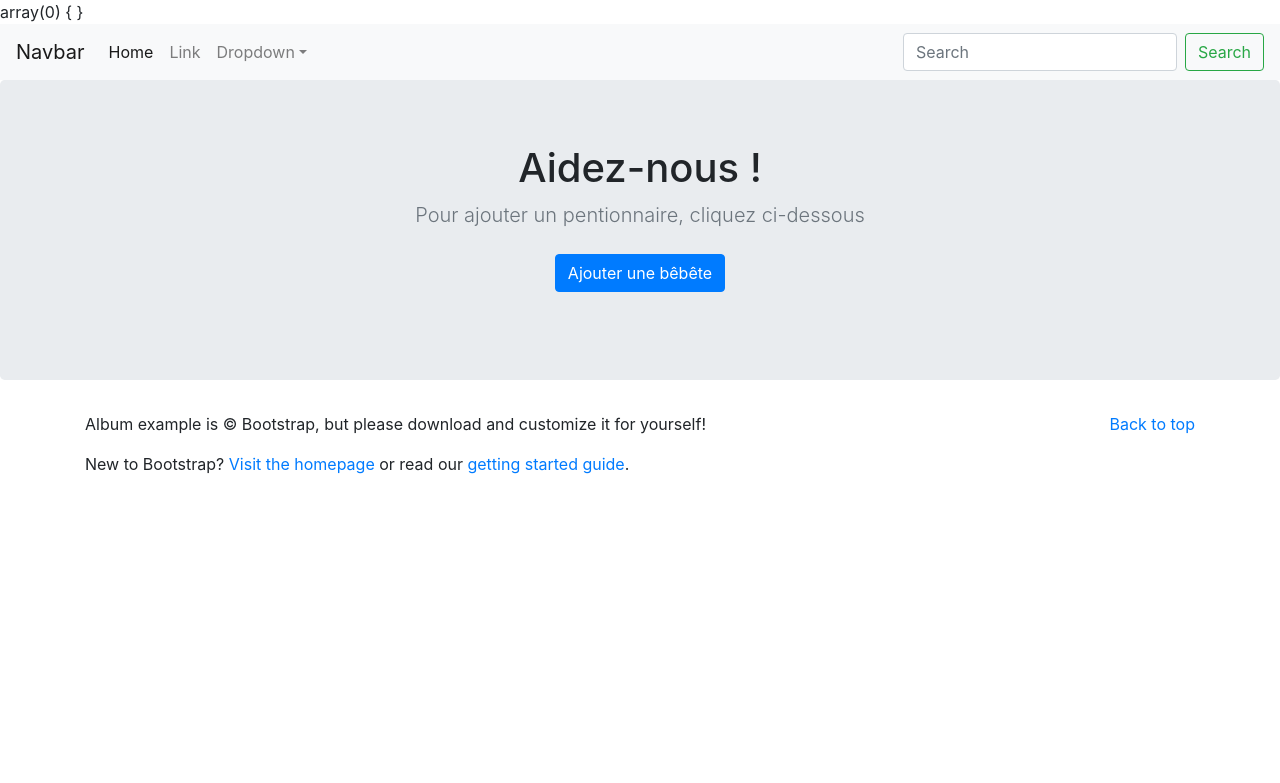
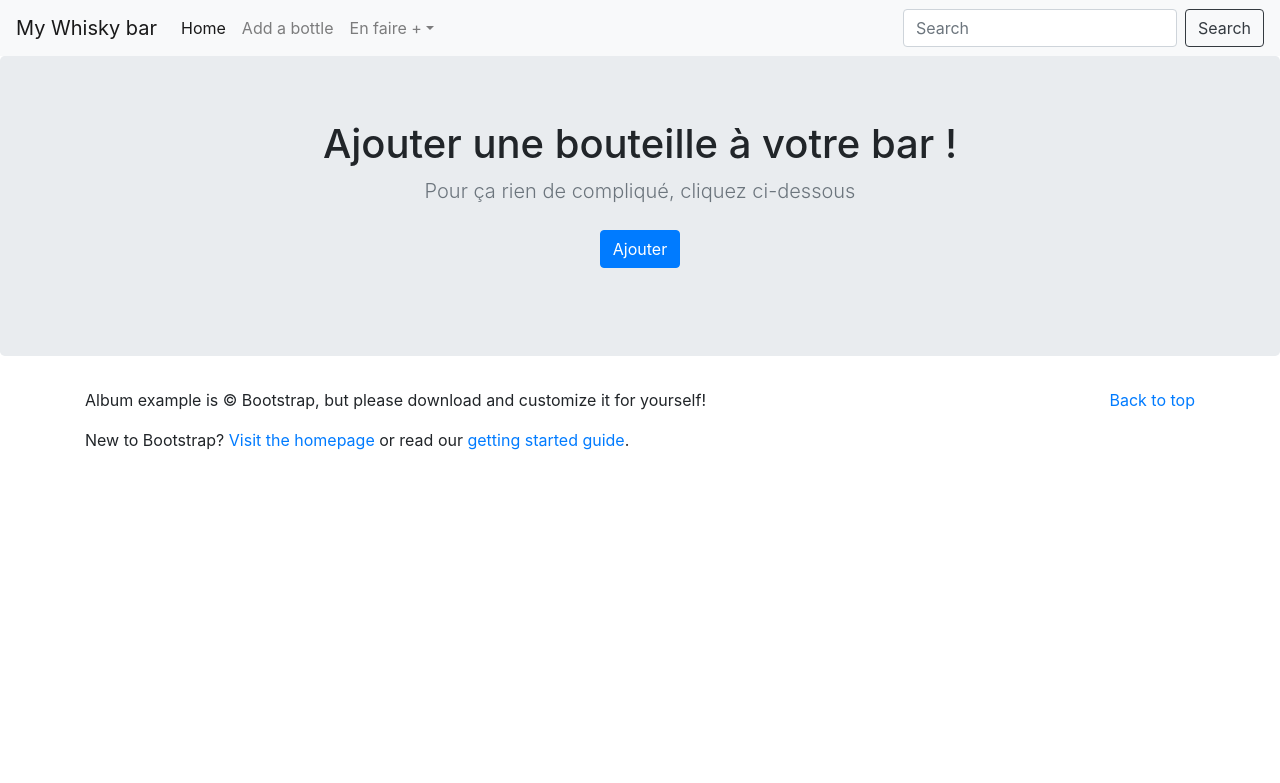
Before and after one commit to kantunb/training, a PHP site: page /whiskyBar/ in a window 1280 px wide. Shown: the top 783 px of the page. Run offline with PHP 8.4, Linux system fonts and the light colour scheme; data that the repository does not hold is empty.

Commit message:
visual edit

```diff
--- a/assets/css/styles.css
+++ b/assets/css/styles.css
@@ -0,0 +1,3 @@
+h3 {
+    font-size: 1.2em;
+}
--- a/index.php
+++ b/index.php
@@ -2,12 +2,12 @@
 
 include './partial/createDb.php';
 
-$request = "SELECT * FROM whisky";
+$request = "SELECT * FROM whiskies";
 $response = $bdd->prepare($request);
 $response->execute();
 $whiskies = $response->fetchAll(PDO::FETCH_ASSOC);
 
-var_dump($whiskies);
+//var_dump($whiskies);
 
 
 
@@ -17,13 +17,7 @@ var_dump($whiskies);
 <html lang="fr">
 
 <head>
-    <title>Whisky Bar</title>
-    <!-- Required meta tags -->
-    <meta charset="utf-8">
-    <meta name="viewport" content="width=device-width, initial-scale=1, shrink-to-fit=no">
-
-    <!-- Bootstrap CSS -->
-    <link rel="stylesheet" href="https://stackpath.bootstrapcdn.com/bootstrap/4.3.1/css/bootstrap.min.css" integrity="sha384-ggOyR0iXCbMQv3Xipma34MD+dH/1fQ784/j6cY/iJTQUOhcWr7x9JvoRxT2MZw1T" crossorigin="anonymous">
+    <?php include './partial/head.php' ?>
 </head>
 
 <body>
--- /dev/null
+++ b/partial/head.php
@@ -0,0 +1,8 @@
+<title>Whisky Bar</title>
+<!-- Required meta tags -->
+<meta charset="utf-8">
+<meta name="viewport" content="width=device-width, initial-scale=1, shrink-to-fit=no">
+
+<!-- Bootstrap CSS -->
+<link rel="stylesheet" href="https://stackpath.bootstrapcdn.com/bootstrap/4.3.1/css/bootstrap.min.css" integrity="sha384-ggOyR0iXCbMQv3Xipma34MD+dH/1fQ784/j6cY/iJTQUOhcWr7x9JvoRxT2MZw1T" crossorigin="anonymous">
+<link rel="stylesheet" href="./assets/css/styles.css">
--- a/partial/jumbotron.php
+++ b/partial/jumbotron.php
@@ -1,9 +1,9 @@
 <section class="jumbotron text-center">
     <div class="container">
-        <h1>Aidez-nous !</h1>
-        <p class="lead text-muted">Pour ajouter un pentionnaire, cliquez ci-dessous</p>
+        <h1>Ajouter une bouteille à votre bar !</h1>
+        <p class="lead text-muted">Pour ça rien de compliqué, cliquez ci-dessous</p>
         <p>
-            <a href="./add.php" class="btn btn-primary my-2">Ajouter une bêbête</a>
+            <a href="./add.php" class="btn btn-primary my-2">Ajouter</a>
         </p>
     </div>
 </section>
--- a/partial/navbar.php
+++ b/partial/navbar.php
@@ -1,27 +1,27 @@
 <nav class="navbar navbar-expand-sm navbar-light bg-light">
-    <a class="navbar-brand" href="#">Navbar</a>
+    <a class="navbar-brand" href="http://localhost:8888/whiskyBar/index.php">My Whisky bar</a>
     <button class="navbar-toggler d-lg-none" type="button" data-toggle="collapse" data-target="#collapsibleNavId" aria-controls="collapsibleNavId" aria-expanded="false" aria-label="Toggle navigation">
         <span class="navbar-toggler-icon"></span>
     </button>
     <div class="collapse navbar-collapse" id="collapsibleNavId">
         <ul class="navbar-nav mr-auto mt-2 mt-lg-0">
             <li class="nav-item active">
-                <a class="nav-link" href="#">Home <span class="sr-only">(current)</span></a>
+                <a class="nav-link" href="http://localhost:8888/whiskyBar/index.php">Home <span class="sr-only">(current)</span></a>
             </li>
             <li class="nav-item">
-                <a class="nav-link" href="#">Link</a>
+                <a class="nav-link" href="./add.php">Add a bottle</a>
             </li>
             <li class="nav-item dropdown">
-                <a class="nav-link dropdown-toggle" href="#" id="dropdownId" data-toggle="dropdown" aria-haspopup="true" aria-expanded="false">Dropdown</a>
+                <a class="nav-link dropdown-toggle" href="#" id="dropdownId" data-toggle="dropdown" aria-haspopup="true" aria-expanded="false">En faire +</a>
                 <div class="dropdown-menu" aria-labelledby="dropdownId">
-                    <a class="dropdown-item" href="#">Action 1</a>
-                    <a class="dropdown-item" href="#">Action 2</a>
+                    <a class="dropdown-item" href="#">Modifier</a>
+                    <a class="dropdown-item" href="#">Supprimer</a>
                 </div>
             </li>
         </ul>
         <form class="form-inline my-2 my-lg-0">
             <input class="form-control mr-sm-2" type="text" placeholder="Search">
-            <button class="btn btn-outline-success my-2 my-sm-0" type="submit">Search</button>
+            <button class="btn btn-outline-dark my-2 my-sm-0" type="submit">Search</button>
         </form>
     </div>
 </nav>
```
Also changed, not shown: add.php (+12 -9 lines).
